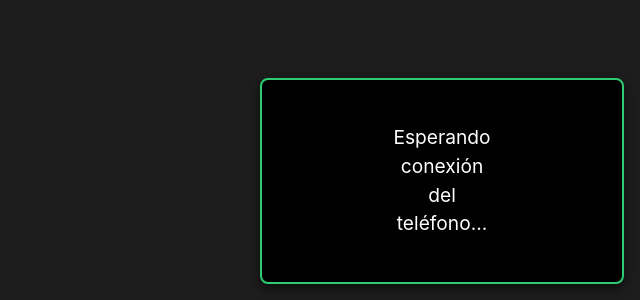
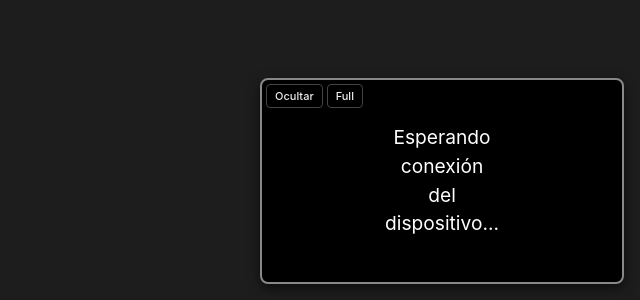
Before and after one commit to BIARES07/Proyecto-Phone-as-Drone-Demo, a React (Vite) app in the folder operator-frontend/: page / in a window 1280 px wide. Shown: the part 500-800 px from the top of the page, without its empty margins (640-1280 px from the left). Built offline with nearby package versions, Linux system fonts and the light colour scheme; no server answers.

Commit message:
feat: agregar controles de PiP y gestión de estado de conexión en el video

```diff
--- a/operator-frontend/src/App.css
+++ b/operator-frontend/src/App.css
@@ -45,6 +45,51 @@ body, html, #root {
   transition: width .25s ease, height .25s ease;
 }
 
+/* Controles PiP */
+.pip-controls {
+  position: absolute;
+  top: 4px;
+  left: 4px;
+  display: flex;
+  gap: 4px;
+  z-index: 20;
+}
+.pip-controls button {
+  background: rgba(0,0,0,0.55);
+  color: #eee;
+  border: 1px solid #444;
+  padding: 4px 8px;
+  font-size: 11px;
+  cursor: pointer;
+  border-radius: 4px;
+  backdrop-filter: blur(2px);
+}
+.pip-controls button:hover { background: rgba(0,0,0,0.8); }
+
+/* Fullscreen PiP */
+.pip-fullscreen {
+  width: 100vw !important;
+  height: 100vh !important;
+  top: 0 !important;
+  left: 0 !important;
+  right: 0 !important;
+  bottom: 0 !important;
+  border-radius: 0 !important;
+  transition: none !important;
+}
+
+/* PiP oculto (solo controles visibles mínimos) */
+.pip-hidden video { display: none; }
+.pip-hidden { width: 140px !important; height: 48px !important; }
+.pip-hidden .pip-controls { top: 6px; left: 6px; }
+
+/* Bordes según estado PC */
+.pc-state-new { border-color: #888; }
+.pc-state-connecting { border-color: #f1c40f; }
+.pc-state-connected { border-color: #2ecc71; }
+.pc-state-disconnected, .pc-state-failed { border-color: #e74c3c; }
+.pc-state-closed { border-color: #555; }
+
 .video-container:hover {
   width: 420px;
   height: 236px;
--- a/operator-frontend/src/App.jsx
+++ b/operator-frontend/src/App.jsx
@@ -14,6 +14,12 @@ function App() {
   const [activePOI, setActivePOI] = useState(null);
   const [videoStream, setVideoStream] = useState(null);
   const [isConnected, setIsConnected] = useState(false);
+  const [pipFullscreen, setPipFullscreen] = useState(false);
+  const [pipHidden, setPipHidden] = useState(false);
+  const [connectionState, setConnectionState] = useState('new');
+
+  const videoContainerRef = useRef(null);
+  const dragDataRef = useRef({ dragging:false, offsetX:0, offsetY:0 });
 
   // Ref para mantener la instancia de RTCPeerConnection
   const peerConnectionRef = useRef(null);
@@ -45,6 +51,7 @@ function App() {
         peerConnectionRef.current.close();
         peerConnectionRef.current = null;
       }
+      setConnectionState('disconnected');
     });
 
     newSocket.on('gps-from-phone', (data) => {
@@ -63,7 +70,7 @@ function App() {
         return;
       }
       console.log('[DBG][SDP][OFFER] Primeras 300 chars =>\n', payload.sdp.sdp.slice(0,300));
-      peerConnectionRef.current = createPeerConnection(newSocket, setVideoStream);
+  peerConnectionRef.current = createPeerConnection(newSocket, setVideoStream, (state)=> setConnectionState(state));
 
       // Fuerza transceivers para asegurar recepción aun si la oferta marca sendonly
       try {
@@ -95,19 +102,74 @@ function App() {
     });
 
     // --- Función de limpieza ---
+    const keyHandler = (e) => {
+      if (e.key === 'v') setPipHidden(h=>!h);
+      if (e.key === 'f') setPipFullscreen(f=>!f);
+    };
+    window.addEventListener('keydown', keyHandler);
+
     return () => {
       console.log('Desconectando socket...');
       newSocket.disconnect();
+      window.removeEventListener('keydown', keyHandler);
     };
   }, []); // El array vacío asegura que se ejecute solo una vez
+
+  // Drag handlers
+  useEffect(()=>{
+    const el = videoContainerRef.current;
+    if(!el) return;
+    const onDown = (e) => {
+      if (e.target.getAttribute('data-drag-exclude') === 'true') return;
+      dragDataRef.current.dragging = true;
+      const rect = el.getBoundingClientRect();
+      dragDataRef.current.offsetX = e.clientX - rect.left;
+      dragDataRef.current.offsetY = e.clientY - rect.top;
+      el.style.transition='none';
+    };
+    const onMove = (e) => {
+      if(!dragDataRef.current.dragging) return;
+      const nx = e.clientX - dragDataRef.current.offsetX;
+      const ny = e.clientY - dragDataRef.current.offsetY;
+      const maxX = window.innerWidth - el.offsetWidth;
+      const maxY = window.innerHeight - el.offsetHeight;
+      el.style.left = Math.min(Math.max(0,nx),maxX)+ 'px';
+      el.style.top = Math.min(Math.max(0,ny),maxY)+ 'px';
+      el.style.right = 'auto';
+      el.style.bottom = 'auto';
+    };
+    const onUp = () => { dragDataRef.current.dragging=false; el.style.transition=''; };
+    el.addEventListener('mousedown', onDown);
+    window.addEventListener('mousemove', onMove);
+    window.addEventListener('mouseup', onUp);
+    return ()=>{
+      el.removeEventListener('mousedown', onDown);
+      window.removeEventListener('mousemove', onMove);
+      window.removeEventListener('mouseup', onUp);
+    };
+  }, [videoContainerRef]);
+
+  const pipClasses = [
+    'video-container',
+    pipFullscreen ? 'pip-fullscreen':'',
+    pipHidden ? 'pip-hidden':'',
+    connectionState ? `pc-state-${connectionState}` : ''
+  ].filter(Boolean).join(' ');
+
+  const toggleFullscreen = () => setPipFullscreen(f=>!f);
+  const toggleHidden = () => setPipHidden(h=>!h);
 
   // --- RENDER ---
   return (
     <div className="app-container">
-      <GpsDisplay position={phonePosition} /> {/* Añadir el componente aquí */}
-      <div className="video-container">
+      <GpsDisplay position={phonePosition} />
+      <div className={pipClasses} ref={videoContainerRef}>
+        <div className="pip-controls" data-drag-exclude="true">
+          <button onClick={toggleHidden} data-drag-exclude="true" title="Mostrar/Ocultar (v)">{pipHidden ? 'Mostrar' : 'Ocultar'}</button>
+          <button onClick={toggleFullscreen} data-drag-exclude="true" title="Fullscreen (f)">{pipFullscreen ? 'Normal' : 'Full'}</button>
+        </div>
         <VideoStream stream={videoStream} />
-        {!isConnected && <div className="status-overlay">Esperando conexión del teléfono...</div>}
+        {!isConnected && <div className="status-overlay">Esperando conexión del dispositivo...</div>}
       </div>
       <div className="map-container">
         <MapView position={phonePosition} />
--- a/operator-frontend/src/lib/webrtc.js
+++ b/operator-frontend/src/lib/webrtc.js
@@ -1,5 +1,5 @@
 // webrtc.js
-export const createPeerConnection = (socket, setVideoStream) => {
+export const createPeerConnection = (socket, setVideoStream, onConnStateChange) => {
   console.log('[DBG][PC] Creando RTCPeerConnection (operador)');
   const peerConnection = new RTCPeerConnection({
     iceServers: [{ urls: 'stun:stun.l.google.com:19302' }],
@@ -37,7 +37,9 @@ export const createPeerConnection = (socket, setVideoStream) => {
   };
 
   peerConnection.onconnectionstatechange = () => {
-    console.log('[DBG][PC] Connection state general:', peerConnection.connectionState);
+    const state = peerConnection.connectionState;
+    console.log('[DBG][PC] Connection state general:', state);
+    if (onConnStateChange) onConnStateChange(state);
   };
 
   return peerConnection;
```
